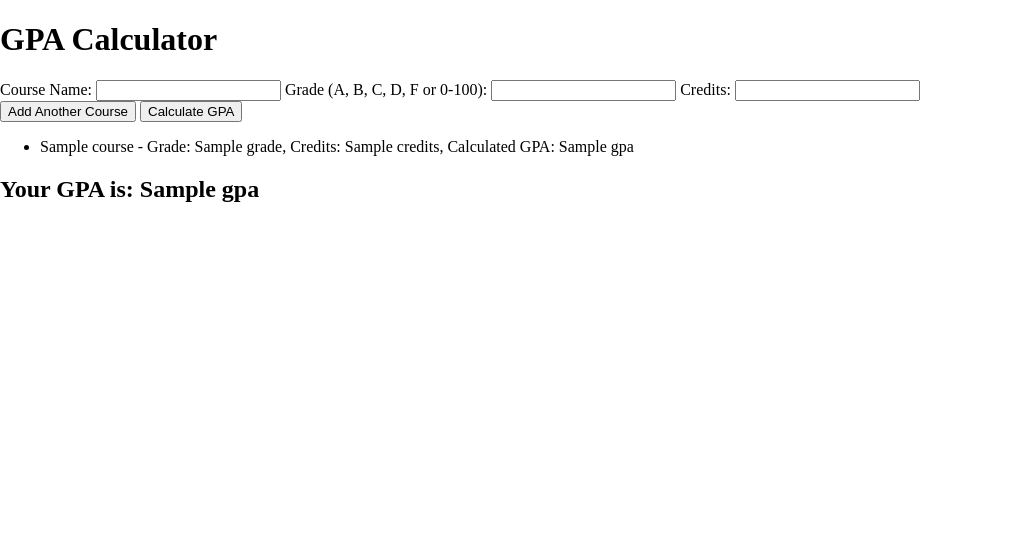
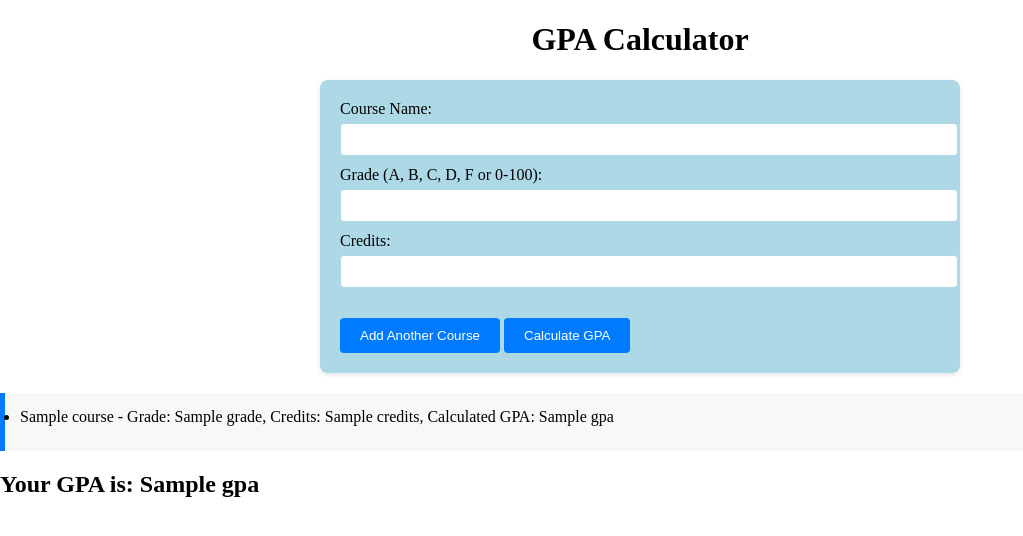
Before and after one commit to zatkins2003/3155-Final-Project, a Flask app: template templates/gpa.html in a window 1280 px wide. Shown: the part 136-672 px from the top of the page, without its empty margins (0-1023 px from the left). Run offline with Flask 3, Linux system fonts and the light colour scheme; the template is opened without the code that fills it: most values are stand-ins (such as "Sample title", 1, 10 or a date in 2020).

Commit message:
Add files via upload

```diff
--- a/requirements.txt
+++ b/requirements.txt
@@ -2,4 +2,3 @@ pip3 install virtualenv
 virtualenv env
 source env/bin/activate
 pip3 install flask
-pip install quickchart.io
--- a/static/css/main.css
+++ b/static/css/main.css
@@ -203,3 +203,67 @@
 
 
   /*PLANNER AND SCHEDULEEND*/
+
+  .gpa-form {
+    max-width: 600px;
+    margin: 20px auto;
+    padding: 20px;
+    background: lightblue;
+    border-radius: 8px;
+    box-shadow: 0 2px 5px rgba(0, 0, 0, 0.1);
+  }
+
+  .gpa-form .course {
+    margin-bottom: 10px;
+  }
+
+  .gpa-form label {
+    display: block;
+    margin-bottom: 5px;
+  }
+
+  .gpa-form input[type="text"],
+  .gpa-form input[type="number"] {
+    width: 100%;
+    padding: 8px;
+    margin-bottom: 10px;
+    border: 1px solid lightblue;
+    border-radius: 4px;
+  }
+
+  .gpa-form button {
+    padding: 10px 20px;
+    margin-top: 10px;
+    background-color: #007BFF;
+    color: white;
+    border: none;
+    border-radius: 4px;
+    cursor: pointer;
+  }
+
+  .gpa-form button:hover {
+    background-color: #0056b3;
+  }
+
+  .gpa h1{
+    width: 100%;
+    text-align: center;
+  }
+
+  /* Styles for course list */
+  .course-list {
+    margin-top: 20px;
+    padding: 15px;
+    background: #f8f8f8;
+    border-left: 5px solid #007BFF;
+  }
+
+  .course-list li {
+    margin-bottom: 10px;
+  }
+
+  /* Error Message Styles */
+  .error-message {
+    color: red;
+    margin-top: 20px;
+  }
--- a/templates/gpa.html
+++ b/templates/gpa.html
@@ -1,6 +1,7 @@
 {% extends 'base.html' %}
 
 {% block head %}
+<link rel="stylesheet" href="{{ url_for('static', filename='css/main.css') }}">
 {% endblock %}
 
 {% block title %}
@@ -8,9 +9,9 @@ GPA Calculator
 {% endblock %}
 
 {% block body %}
-<main>
+<main class="gpa">
     <h1>GPA Calculator</h1>
-    <form action="{{ url_for('calculate_gpa') }}" method="post">
+    <form class="gpa-form" action="{{ url_for('calculate_gpa') }}" method="post">
         <div id="courseInputs">
             <div class="course">
                 <label for="course_name">Course Name:</label>
@@ -25,7 +26,7 @@ GPA Calculator
         <button type="submit">Calculate GPA</button>
     </form>
     {% if courses %}
-    <ul>
+    <ul class="course-list">
         {% for course in courses %}
         <li>{{ course.name }} - Grade: {{ course.grade }}, Credits: {{ course.credits }}, Calculated GPA: {{ course.gpa }}</li>
         {% endfor %}
@@ -35,7 +36,7 @@ GPA Calculator
         <h2>Your GPA is: {{ gpa }}</h2>
     {% endif %}
     {% if error %}
-        <p style="color: red;">{{ error }}</p>
+        <p class="error-message">{{ error }}</p>
     {% endif %}
 </main>
 <script>
```
Also changed, not shown: static/mychart2.png.
